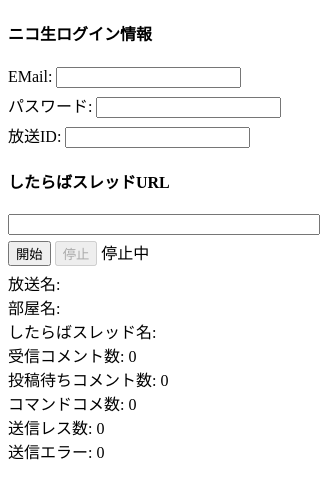
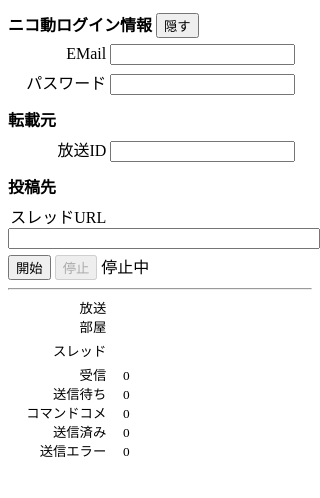
Before and after one commit to plonk/tensaikun, an Electron app: page index.html in a window 320 px wide. Drawn offline with nearby package versions, Linux system fonts and the light colour scheme.

Commit message:
ニコ生のログイン情報を隠せるようにした。

```diff
--- a/index.html
+++ b/index.html
@@ -7,26 +7,29 @@
   </head>
   <body>
     <div class="container">
-      <h4>ニコ生ログイン情報</h4>
-      <div>
+      <h4>ニコ動ログイン情報 <button id="hide-button"></button></h4>
+      <div id="login-info">
         <div>
-          <label>EMail: </labeL>
+          <label>EMail </labeL>
           <input id="email-input" type="text">
         </div>
         <div>
-          <label>パスワード: </label>
+          <label>パスワード </label>
           <input id="password-input" type="password">
         </div>
       </div>
 
+      <h4>転載元</h4>
       <div>
-        <label>放送ID: </label>
+        <label>放送ID </label>
         <input id="broadcast-id-input" type="text">
       </div>
 
-      <h4>したらばスレッドURL</h4>
+      <h4>投稿先</h4>
       <div>
-        <input id="url-input" type="url"><br>
+        <label style="vertical-align: top">スレッドURL </label><br>
+        <input type="url" id="url-input" style="width: 100%">
+        <!-- <textarea style="width: 180px" id="url-input" rows=3></textarea> -->
         <!--
         <span>ほにゃららのふがふが (500)</span>
         <button>新スレに移動</button> -->
@@ -40,16 +43,30 @@
       <button id="stop-button">停止</button>
       <span id="status-message"></span>
     </div>
-
-    <div>
-      放送名: <span id="live-name"></span><br>
-      部屋名: <span id="room-name"></span><br>
-      したらばスレッド名: <span id="shitaraba-thread-title"></span><br>
-      受信コメント数: <span id="stats-received"></span><br>
-      投稿待ちコメント数: <span id="queue-length"></span><br>
-      コマンドコメ数: <span id="stats-filtered"></span><br>
-      送信レス数: <span id="stats-sent"></span><br>
-      送信エラー: <span id="stats-errored"></span><br>
+    <hr>
+    <div style="font-size: smaller">
+        <div>
+            <label class="stat-label">放送</label>
+            <span id="live-name"></span><br>
+            <label class="stat-label">部屋</label>
+            <span id="room-name"></span><br>
+        </div>
+        <div>
+            <label class="stat-label" title="投稿先したらば掲示板スレッドのタイトルです。">スレッド</label>
+            <span id="shitaraba-thread-title"></span><br>
+        </div>
+        <div>
+            <label class="stat-label" title="受信したコメントの数です。">受信</label>
+            <span id="stats-received"></span><br>
+            <label class="stat-label" title="まだ投稿されていない受信したコメントの数です。">送信待ち</label>
+            <span id="queue-length"></span><br>
+            <label class="stat-label" title="コマンドなので投稿されなかったコメントの数です。">コマンドコメ</label>
+            <span id="stats-filtered"></span><br>
+            <label class="stat-label" title="掲示板への投稿が成功したレスの数です。複数のコメントが1つのレスにまとめられることもあります。">送信済み</label>
+            <span id="stats-sent"></span><br>
+            <label class="stat-label" title="投稿に失敗したレスの数です。">送信エラー</label>
+            <span id="stats-errored"></span><br>
+        </div>
     </div>
 
     </div>
--- a/index.js
+++ b/index.js
@@ -129,8 +129,6 @@
   setLiveName("");
   setRoomName("");
   setThreadTitle("");
-
-  alert("停止しました。");
 }
 
 function setLiveName(name) {
@@ -159,8 +157,28 @@
   }
 }
 
+function setLoginInfoVisibility(visible) {
+  if (visible) {
+    $('#login-info').show();
+    $('#hide-button').text("隠す");
+  } else {
+    $('#login-info').hide();
+    $('#hide-button').text("表示");
+  }
+}
+
 $(function(){
   restoreSettings();
+  $('#hide-button').on('click', function(){
+    if ($('#hide-button').text() == "隠す") {
+      setLoginInfoVisibility(false);
+    } else {
+      if (confirm("ニコニコ動画のログイン情報を表示します。")) {
+        setLoginInfoVisibility(true);
+      }
+    }
+  });
+  setLoginInfoVisibility($("#email-input").val()==="");
   setStatus("停止中");
   notifyQueueUpdate();
   notifyStatsUpdate();
--- a/main.js
+++ b/main.js
@@ -14,7 +14,7 @@
 });
 
 app.on('ready', function() {
-  mainWindow = new BrowserWindow({width: 320, height: 410});
+  mainWindow = new BrowserWindow({width: 320, height: 400});
   mainWindow.loadURL('file://' + __dirname + '/index.html');
 
   mainWindow.webContents.on('context-menu', (e, props) => {
--- a/package.json
+++ b/package.json
@@ -1,6 +1,6 @@
 {
   "name": "tensaikun",
-  "version": "1.0.0",
+  "version": "0.2.0",
   "description": "A program to copy Livenico comments over to Shitaraba.",
   "main": "main.js",
   "dependencies": {
--- a/styles.css
+++ b/styles.css
@@ -5,3 +5,15 @@
 div {
     margin-top: 5px; margin-bottom: 5px;
 }
+
+label {
+    display: inline-block; width: 26mm; text-align: right
+}
+
+label.stat-label {
+    margin-right: 1em;
+}
+
+h4 {
+    margin-top: 12px; margin-bottom: 6px;
+}
```
